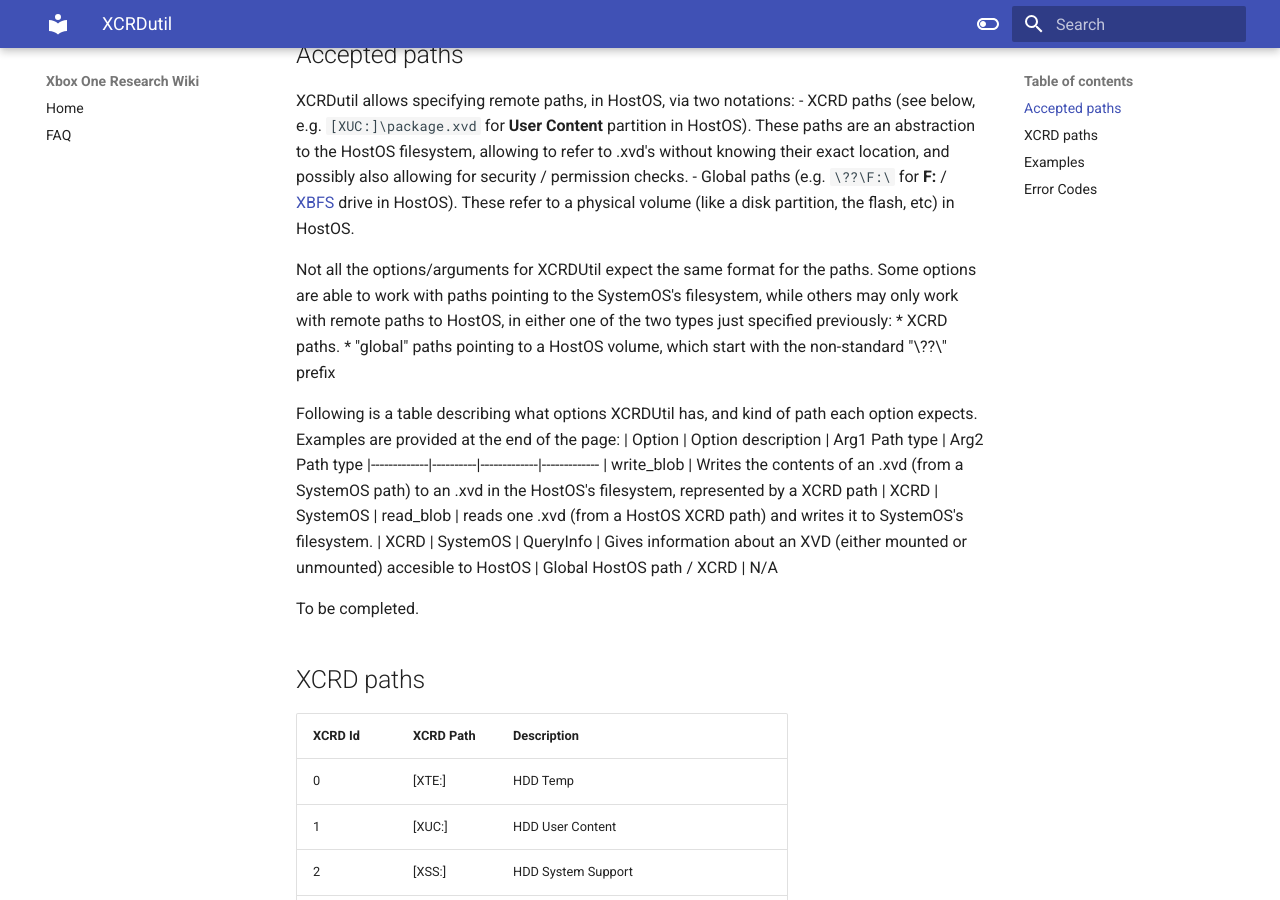
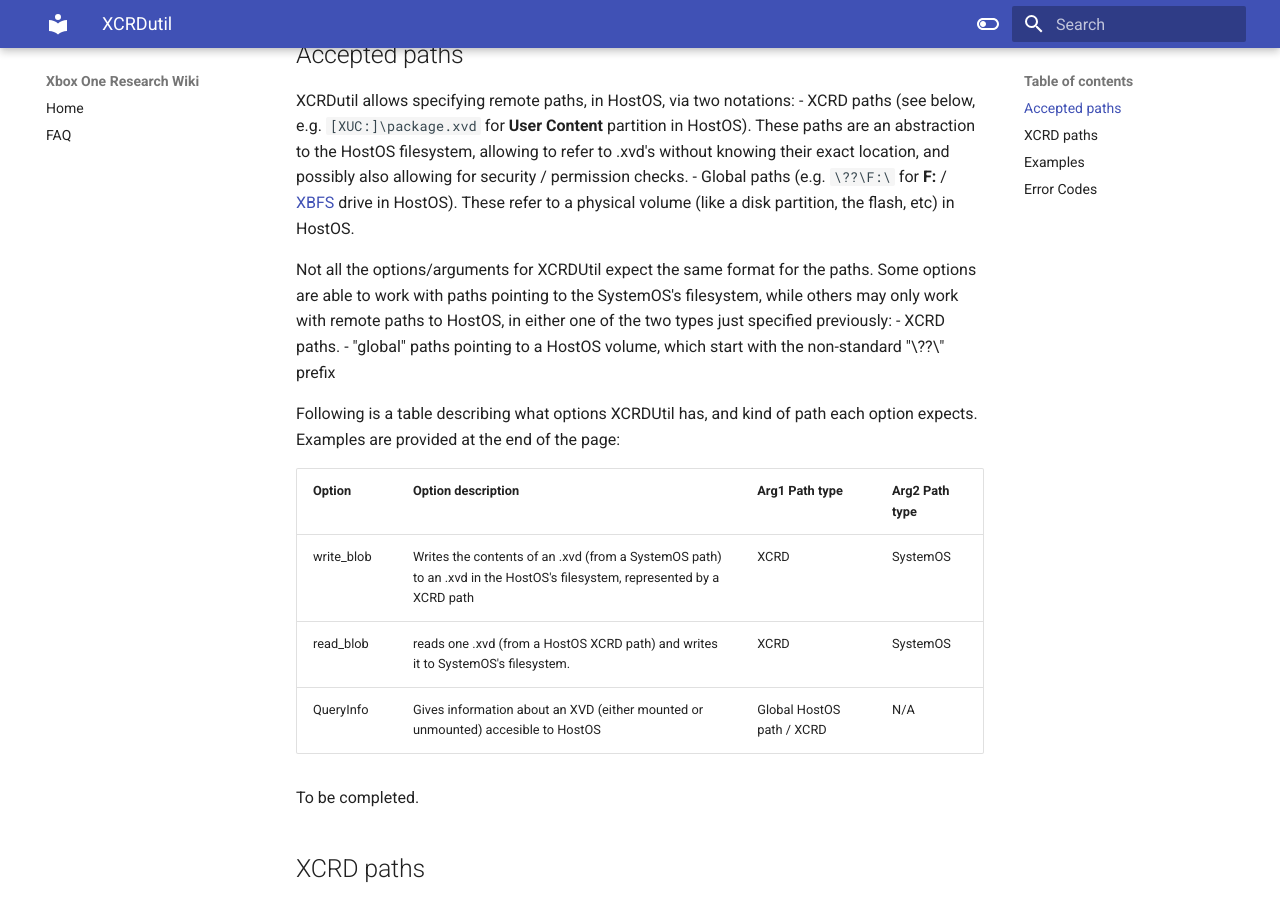
Before and after one commit to xboxoneresearch/wiki, an MkDocs documentation site: the page built from docs/xcrdutil.md, in a window 1280 px wide and 900 px high, scrolled down 343 px. Built offline with MkDocs 1.6.1 and Material for MkDocs 9.7.7, drawn with Linux system fonts in a browser that asks for light colours.

```diff
--- a/docs/xcrdutil.md
+++ b/docs/xcrdutil.md
@@ -7,19 +7,20 @@ The tool is located at `C:\Windows\System32\xcrdutil.exe`
 
 ## Accepted paths
 XCRDutil allows specifying remote paths, in HostOS, via two notations:
-- XCRD paths (see below, e.g. `[XUC:]\package.xvd` for **User Content** partition in HostOS). These paths are an abstraction to the HostOS filesystem, allowing to refer to .xvd's without knowing their exact location, and possibly also allowing for security / permission checks.
-- Global paths (e.g. `\??\F:\` for **F:** / [XBFS](../xbox-boot-file-system) drive in HostOS). These refer to a physical volume (like a disk partition, the flash, etc) in HostOS.
+  - XCRD paths (see below, e.g. `[XUC:]\package.xvd` for **User Content** partition in HostOS). These paths are an abstraction to the HostOS filesystem, allowing to refer to .xvd's without knowing their exact location, and possibly also allowing for security / permission checks.
+  - Global paths (e.g. `\??\F:\` for **F:** / [XBFS](../xbox-boot-file-system) drive in HostOS). These refer to a physical volume (like a disk partition, the flash, etc) in HostOS.
 
 Not all the options/arguments for XCRDUtil expect the same format for the paths. Some options are able to work with paths pointing to the SystemOS's filesystem, while others may only work with remote paths to HostOS, in either one of the two types just specified previously:
-*  XCRD paths.
-* "global" paths pointing to a HostOS volume, which start with the non-standard "\\??\\" prefix
+  -  XCRD paths.
+  - "global" paths pointing to a HostOS volume, which start with the non-standard "\\??\\" prefix
 
 Following is a table describing what options XCRDUtil has, and kind of path each option expects. Examples are provided at the end of the page:
-| Option | Option description  | Arg1 Path type | Arg2 Path type
-|-------------|----------|-------------|-------------
-| write_blob  | Writes the contents of an .xvd (from a SystemOS path) to an .xvd in the HostOS's filesystem, represented by a XCRD path  | XCRD | SystemOS
-| read_blob   | reads one .xvd (from a HostOS XCRD path) and writes it to SystemOS's filesystem.  | XCRD | SystemOS
-| QueryInfo   | Gives information about an XVD (either mounted or unmounted) accesible to HostOS | Global HostOS path / XCRD | N/A
+
+|Option      |Option description  |Arg1 Path type |Arg2 Path type
+|------------|--------------------|---------------|----------------
+|write_blob  |Writes the contents of an .xvd (from a SystemOS path) to an .xvd in the HostOS's filesystem, represented by a XCRD path  | XCRD | SystemOS
+|read_blob   |reads one .xvd (from a HostOS XCRD path) and writes it to SystemOS's filesystem.  | XCRD | SystemOS
+|QueryInfo   |Gives information about an XVD (either mounted or unmounted) accesible to HostOS | Global HostOS path / XCRD | N/A
 
 To be completed.
 
```
